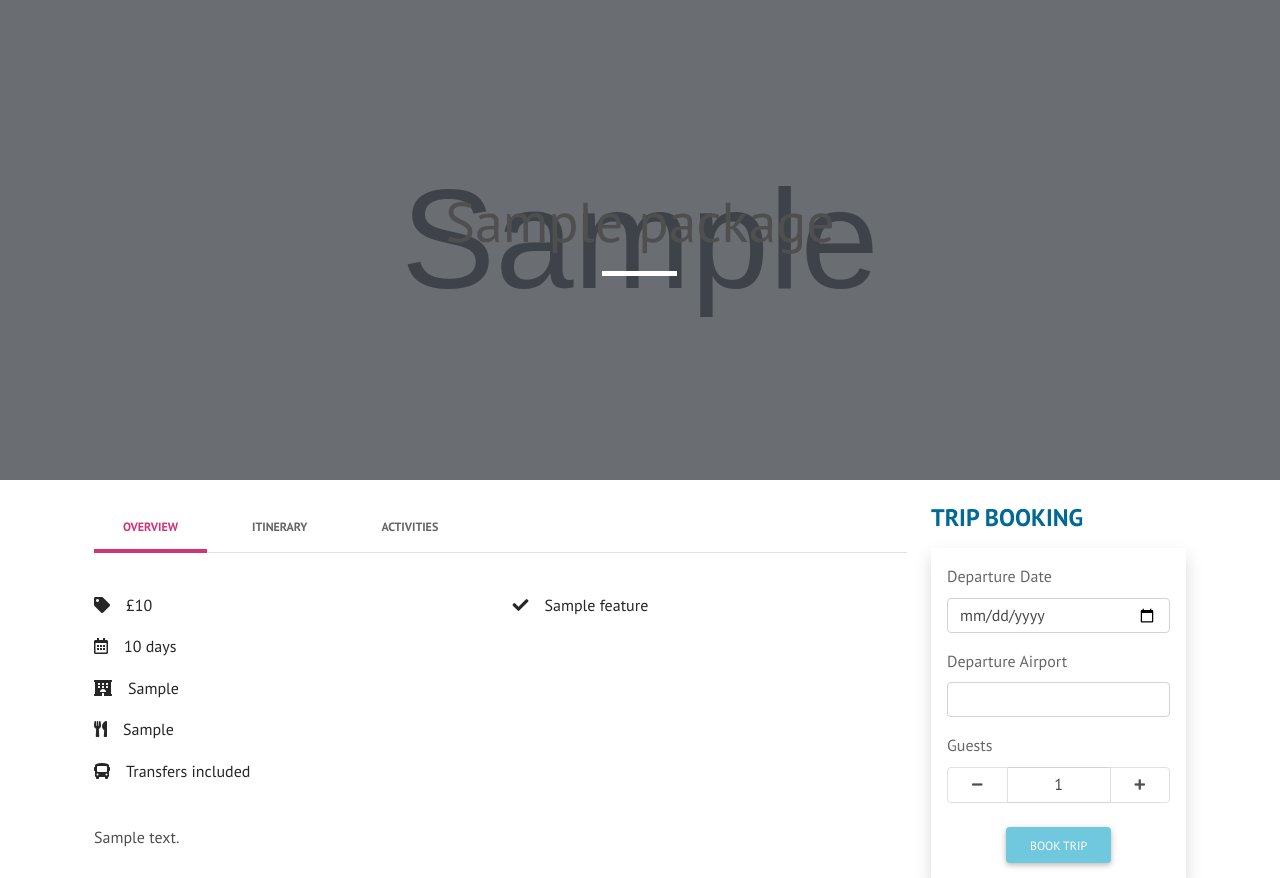
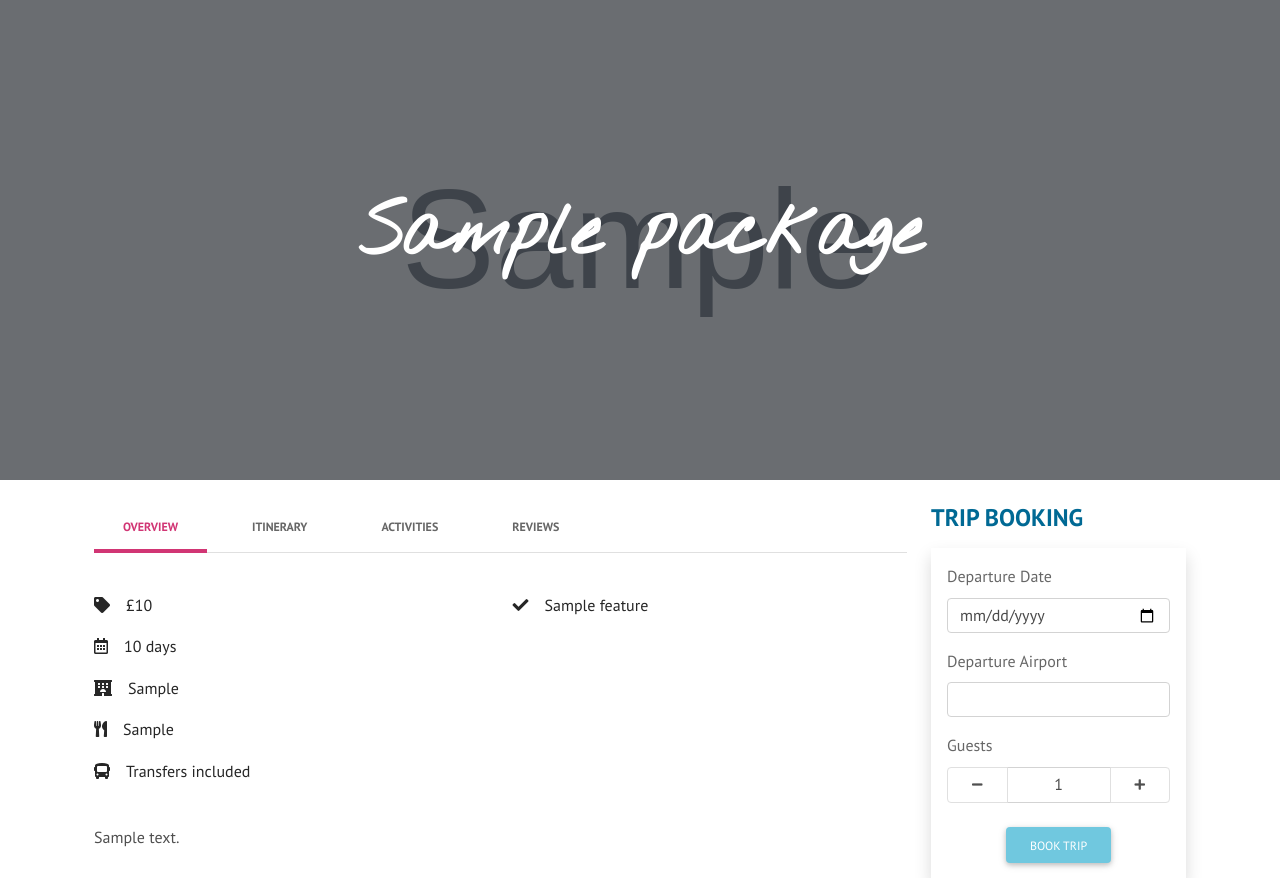
Before and after one commit to jonathan-odonnell/milestone-project-4, a Django app: a page that uses holidays/templates/holidays/holiday_details.html in a window 1280 px wide. Shown: the part 106-984 px from the top of the page. Run offline with Django 3.2, Linux system fonts and the light colour scheme; tables that the repository leaves empty hold one stand-in row (values such as "Sample post"); grey boxes marked "Sample" are stand-in pictures; data that the repository does not hold is empty; some libraries are stand-ins or nearby versions.

Commit message:
Added reviews tab and amended hero image styling in holiday details template

```diff
--- a/holidays/templates/holidays/holiday_details.html
+++ b/holidays/templates/holidays/holiday_details.html
@@ -8,8 +8,7 @@
         <div class="col-12">
             <div class="jumbotron jumbotron-fluid">
                 <div class="container">
-                    <h1 class="display-4 text-center">{{ holiday.name }}</h1>
-                    <div class="block-divider my-3 mx-auto"></div>
+                    <h1 class="display-2 text-center text-white">{{ holiday.name }}</h1>
                 </div>
             </div>
         </div>
@@ -35,6 +34,12 @@
                         aria-controls="activities" aria-selected="false">Activities</a>
                 </li>
                 {% endif %}
+                {% if holiday.reviews.all %}
+                <li class="nav-item py-0" role="presentation">
+                    <a class="nav-link" id="reviews-tab" data-bs-toggle="tab" href="#reviews" role="tab"
+                        aria-controls="reviews" aria-selected="false">Reviews</a>
+                </li>
+                {% endif %}
             </ul>
             <div class="tab-content" id="myTabContent">
                 <div class="tab-pane fade show active py-3" id="overview" role="tabpanel"
@@ -43,7 +48,7 @@
                         <div class="col-12 col-sm-6 my-3">
                             <ul class="list-group">
                                 <li class="list-group-item px-0 border-0">
-                                    <i class="fas fa-tag me-3"></i>£{{ holiday.price|floatformat:"0" }}
+                                    <i class="fas fa-tag me-3"></i>£{{ holiday.price|floatformat:0 }}
                                 </li>
                                 <li class="list-group-item px-0 border-0">
                                     <i class="far fa-calendar-alt mx-0 me-3"></i>{{ holiday.duration }} days
@@ -88,12 +93,20 @@
                 </div>
                 {% endif %}
                 {% if holiday.activities.all %}
-                {% for activity in holiday.activities.all %}
                 <div class="tab-pane fade py-3" id="activities" role="tabpanel" aria-labelledby="activities-tab">
+                    {% for activity in holiday.activities.all %}
                     <p><strong>{{ activity.name }}</strong></p>
                     <p>{{ activity.description }}</p>
+                    {% endfor %}
                 </div>
-                {% endfor %}
+                {% endif %}
+                {% if holiday.reviews.all %}
+                <div class="tab-pane fade py-3" id="reviews" role="tabpanel" aria-labelledby="reviews-tab">
+                    {% for review in holiday.reviews.all %}
+                    <p><strong>{{ review.title }}</strong></p>
+                    <p>{{ review.review }}</p>
+                    {% endfor %}
+                </div>
                 {% endif %}
             </div>
         </div>
```
